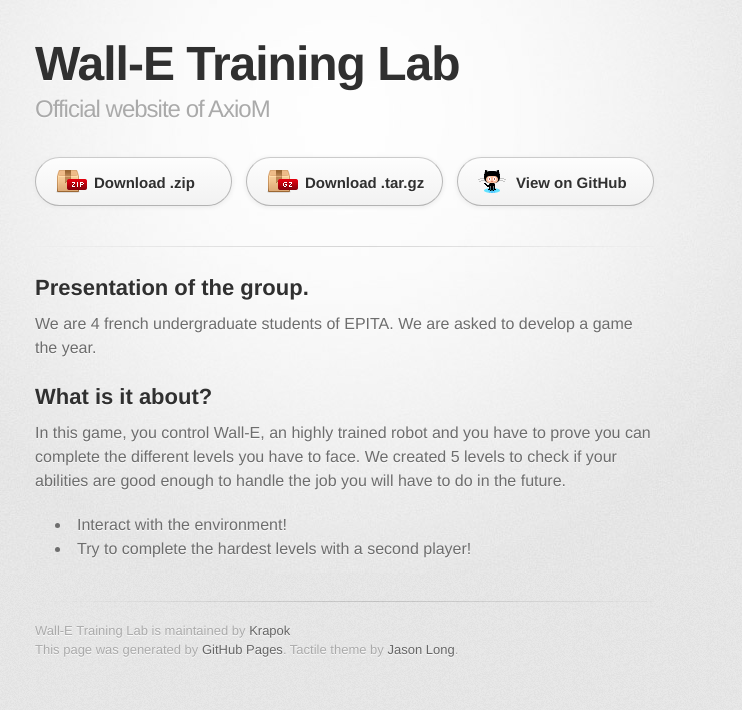
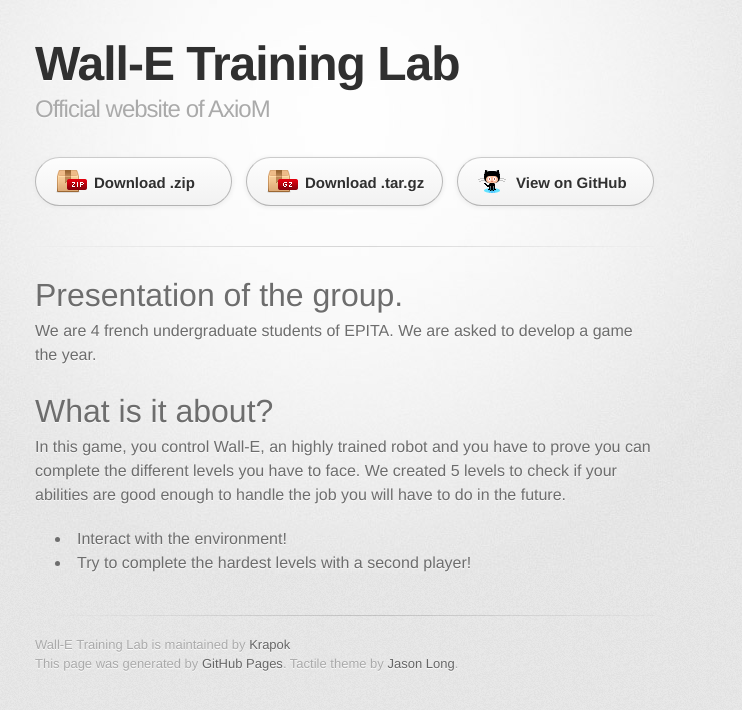
Before and after one commit to Krapok/Projet, a plain HTML site: page index.html in a window 1280 px wide. Shown: the whole page, without its empty margins (295-1037 px from the left). Drawn offline with Linux system fonts and the light colour scheme; a web font is replaced by a local one.

Commit message:
Create gh-pages branch via GitHub

```diff
--- a/index.html
+++ b/index.html
@@ -31,13 +31,13 @@
         <hr>
 
         <section id="main_content">
-          <h2>
-<a name="presentation-of-the-group" class="anchor" href="#presentation-of-the-group"><span class="octicon octicon-link"></span></a>Presentation of the group.</h2>
+          <h1>
+<a name="presentation-of-the-group" class="anchor" href="#presentation-of-the-group"><span class="octicon octicon-link"></span></a>Presentation of the group.</h1>
 
 <p>We are 4 french undergraduate students of EPITA. We are asked to develop a game the year.</p>
 
-<h2>
-<a name="what-is-it-about" class="anchor" href="#what-is-it-about"><span class="octicon octicon-link"></span></a>What is it about?</h2>
+<h1>
+<a name="what-is-it-about" class="anchor" href="#what-is-it-about"><span class="octicon octicon-link"></span></a>What is it about?</h1>
 
 <p>In this game, you control Wall-E, an highly trained robot and you have to prove you can complete the different levels you have to face.
 We created 5 levels to check if your abilities are good enough to handle the job you will have to do in the future.</p>
--- a/params.json
+++ b/params.json
@@ -1 +1 @@
-{"name":"Wall-E Training Lab","tagline":"Official website of AxioM","body":"## Presentation of the group.\r\nWe are 4 french undergraduate students of EPITA. We are asked to develop a game the year.\r\n\r\n## What is it about?\r\nIn this game, you control Wall-E, an highly trained robot and you have to prove you can complete the different levels you have to face.\r\nWe created 5 levels to check if your abilities are good enough to handle the job you will have to do in the future.\r\n\r\n* Interact with the environment!\r\n* Try to complete the hardest levels with a second player!","google":"","note":"Don't delete this file! It's used internally to help with page regeneration."}
+{"name":"Wall-E Training Lab","tagline":"Official website of AxioM","body":"# Presentation of the group.\r\nWe are 4 french undergraduate students of EPITA. We are asked to develop a game the year.\r\n\r\n# What is it about?\r\nIn this game, you control Wall-E, an highly trained robot and you have to prove you can complete the different levels you have to face.\r\nWe created 5 levels to check if your abilities are good enough to handle the job you will have to do in the future.\r\n\r\n* Interact with the environment!\r\n* Try to complete the hardest levels with a second player!","google":"","note":"Don't delete this file! It's used internally to help with page regeneration."}
```
